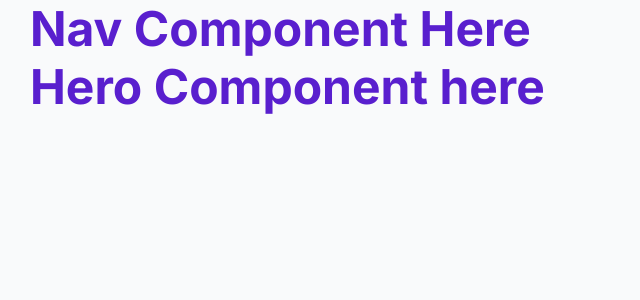
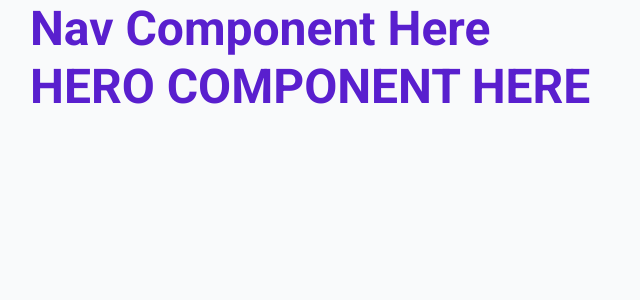
Before and after one commit to ChristianWare/Nier-Transport-Redesign, a Next.js app: page / in a window 1280 px wide. Shown: the top 300 px of the page, without its empty margins (0-640 px from the left). Built offline with nearby package versions, Linux system fonts and the light colour scheme.

Commit message:
Added fonts

```diff
--- a/src/app/components/Hero/Hero.tsx
+++ b/src/app/components/Hero/Hero.tsx
@@ -4,7 +4,7 @@ const Hero = () => {
   return (
     <section>
       <div className={styles.content}>
-        <h1>Hero Component here</h1>
+        <h1>HERO COMPONENT HERE</h1>
       </div>
     </section>
   );
--- a/src/app/globals.css
+++ b/src/app/globals.css
@@ -37,6 +37,7 @@ a {
 h1 {
   font-size: 4.8rem;
   line-height: 120%;
+  font-weight: 700;
 }
 
 h1,
@@ -46,12 +47,8 @@ h4,
 h5,
 h6,
 strong {
-  font-family: var(--bebasneue);
+  font-family: var(--roboto);
   color: var(--primary);
-  src: url("/fonts/bebasneue.woff2") format("woff2");
-  src: url("/fonts/bebasneue.woff2") format("truetype");
-  font-weight: 700;
-  font-style: normal;
 }
 
 h2 {
--- a/src/app/layout.tsx
+++ b/src/app/layout.tsx
@@ -2,9 +2,21 @@ import Nav from "./components/Nav/Nav";
 import "./globals.css";
 import styles from "./layout.module.css";
 import type { Metadata } from "next";
-import { Inter } from "next/font/google";
+import { Roboto, Roboto_Serif } from "next/font/google";
 
-const inter = Inter({ subsets: ["latin"] });
+const roboto = Roboto({
+  weight: ["900", "700"],
+  style: ["normal"],
+  subsets: ["latin"],
+  variable: "--roboto",
+});
+
+const robotoSerif = Roboto_Serif({
+  weight: ["400"],
+  style: ["normal"],
+  subsets: ["latin"],
+  variable: "--robotoSerif",
+});
 
 export const metadata: Metadata = {
   title: "Create Next App",
@@ -18,7 +30,9 @@ export default function RootLayout({
 }) {
   return (
     <html lang='en'>
-      <body className={`${inter.className} ${styles.layout}`}>
+      <body
+        className={`${roboto.variable} ${robotoSerif.variable} ${styles.layout}`}
+      >
         <Nav />
         {children}
       </body>
```
